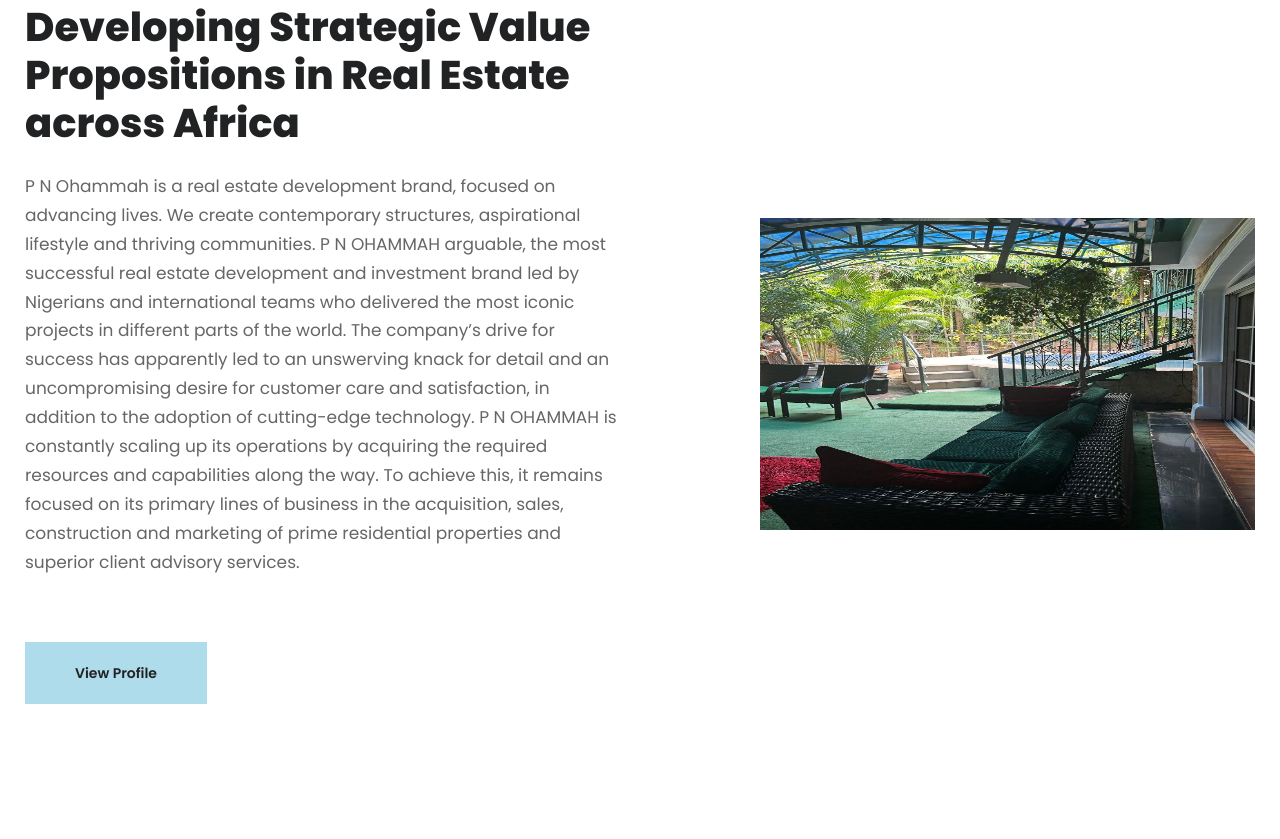
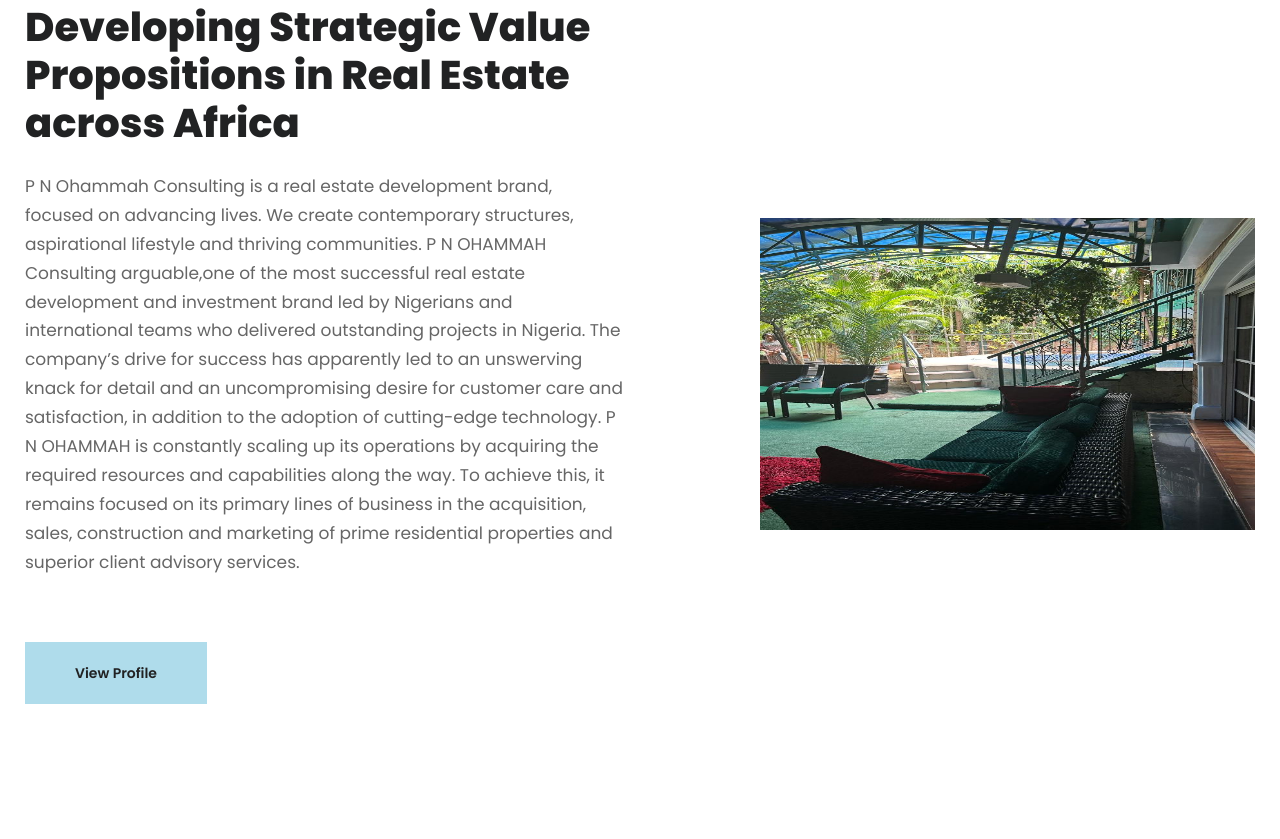
Before and after one commit to AmaraCharles/real-estate-firm, a plain HTML site: page themezinho.net/qesco/index.html in a window 1280 px wide. Shown: the part 901-1740 px from the top of the page. Drawn offline with nearby package versions, Linux system fonts and the light colour scheme.

Commit message:
Update index.html

```diff
--- a/themezinho.net/qesco/index.html
+++ b/themezinho.net/qesco/index.html
@@ -214,9 +214,9 @@
       <div class="col-lg-7">
         <div class="side-content">
           <h2>Developing Strategic Value Propositions in Real Estate across Africa</h2>
-          <p>P N Ohammah is a real estate development brand, focused on advancing lives. We create contemporary structures, aspirational lifestyle and thriving communities.
+          <p>P N Ohammah Consulting is a real estate development brand, focused on advancing lives. We create contemporary structures, aspirational lifestyle and thriving communities.
 
-            P N OHAMMAH arguable, the most successful real estate development and investment brand led by Nigerians and international teams who delivered the most iconic projects in different parts of the world. The company’s drive for success has apparently led to an unswerving knack for detail and an uncompromising desire for customer care and satisfaction, in addition to the adoption of cutting-edge technology.
+            P N OHAMMAH Consulting arguable,one of the most successful real estate development and investment brand led by Nigerians and international teams who delivered outstanding projects in Nigeria. The company’s drive for success has apparently led to an unswerving knack for detail and an uncompromising desire for customer care and satisfaction, in addition to the adoption of cutting-edge technology.
 
             P N OHAMMAH is constantly scaling up its operations by acquiring the required resources and capabilities along the way. To achieve this, it remains focused on its primary lines of business in the acquisition, sales, construction and marketing of prime residential properties and superior client advisory services.</p>
           <a href="./services.html" class="custom-button">View Profile</a> </div>
@@ -460,7 +460,7 @@
         <div class="cta-bar">
           <h2>We are No.1
             </h2>
-          <p>We’re Nigeria’s leading Real Estate Consultancy</p>
+          <p>We’re one of Nigeria’s leading Real Estate Consultancies</p>
           <a href="./services.html" class="custom-button">Our Services</a> <a href="contact.html
           " class="light-button">Contact Us</a> </div>
         <!-- end cta-bar -->
```
